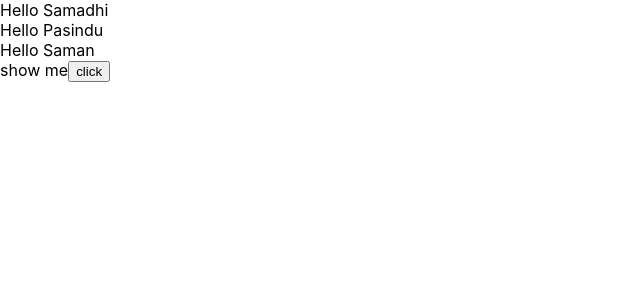
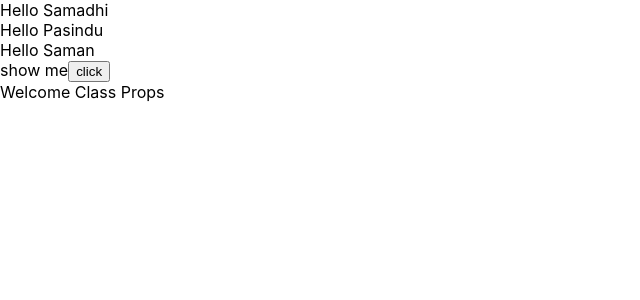
Before and after one commit to mytute/react-test, a React (Create React App) app in the folder hello-world/: page / in a window 1280 px wide. Shown: the top 300 px of the page, without its empty margins (0-640 px from the left). Built offline with nearby package versions, Linux system fonts and the light colour scheme.

Commit message:
add demo

```diff
--- a/hello-world/src/App.js
+++ b/hello-world/src/App.js
@@ -1,5 +1,6 @@
 import './App.css';
 import Greet from './components/Greet';
+import Welcome from './components/Welcome';
 
 function App() {
   return (
@@ -10,6 +11,7 @@
          <label>show me</label>
          <button>click</button>
       </Greet>
+      <Welcome name='Class Props'/>
     </div>
   );
 }
--- a/hello-world/src/components/Greet.js
+++ b/hello-world/src/components/Greet.js
@@ -1,6 +1,7 @@
 import React from 'react';
 
 const Greet = (props) => {
+  // props.name = 'new name';
   return (
     <>
     <div>Hello {props.name}</div>
--- /dev/null
+++ b/hello-world/src/components/Welcome.js
@@ -0,0 +1,12 @@
+import React, { Component } from 'react'
+
+export class Welcome extends Component {
+
+  render() {
+    return (
+      <div>Welcome {this.props.name}</div>
+    )
+  }
+}
+
+export default Welcome
```
Also changed, not shown: 1 other file (tests, documents, lock files or other folders).
